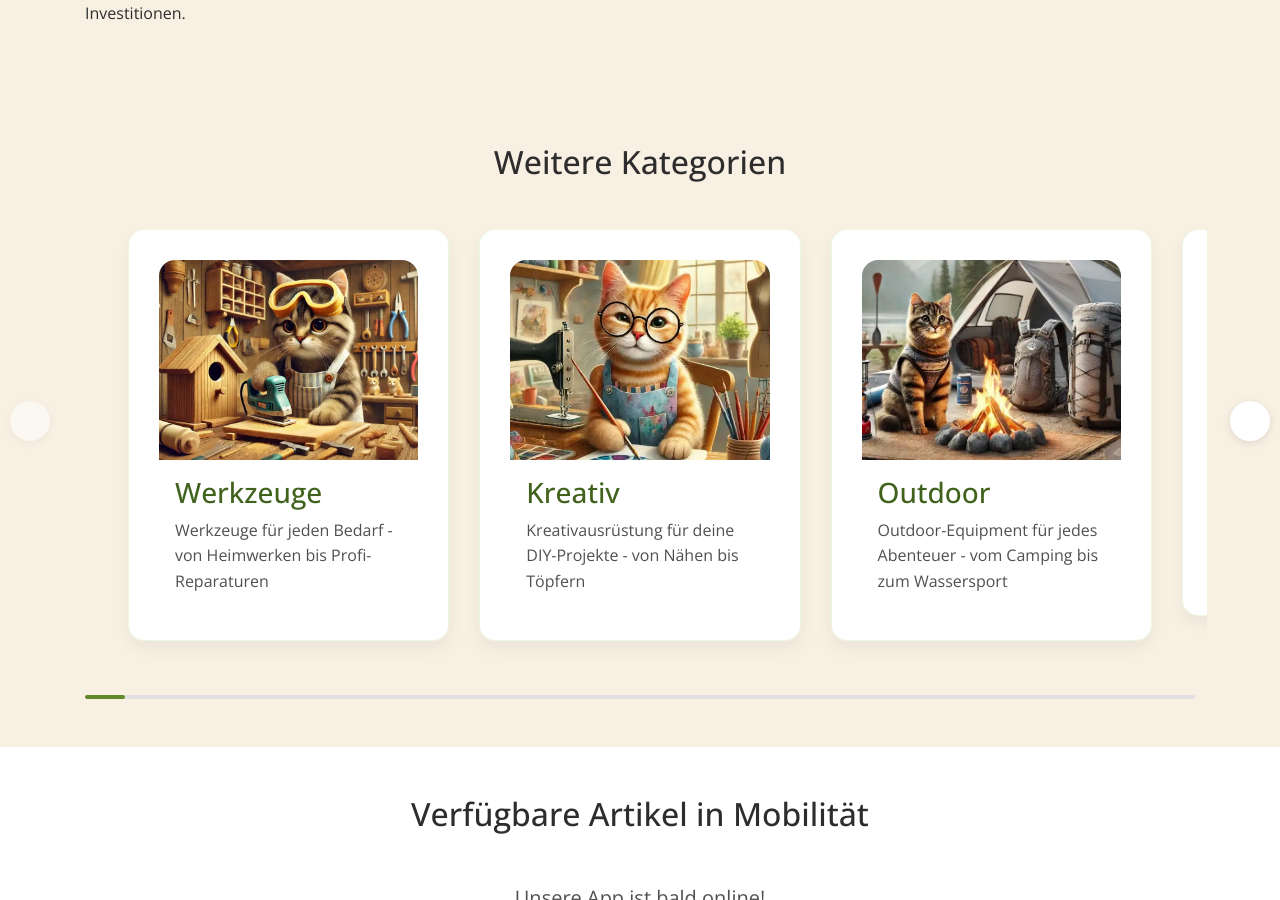
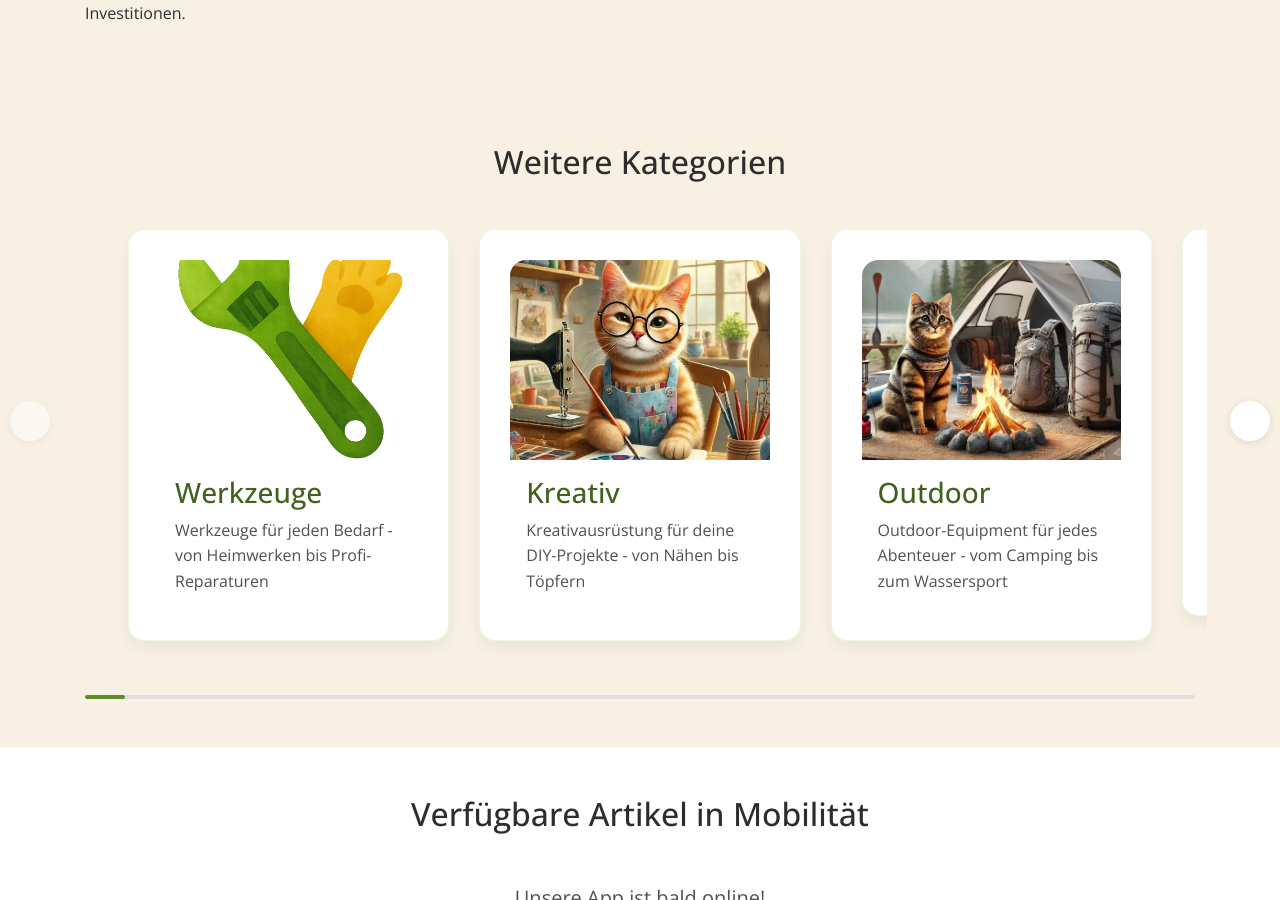
Before and after one commit to TrimeraDev/Mietzekater.de, a Jekyll site: the page built from _categories/auto-zubehoer.md, in a window 1280 px wide and 900 px high, scrolled down 1788 px. Built offline with Jekyll 4.4.1, drawn with Linux system fonts in a browser that asks for light colours; comment, search, counter and statistics services are not loaded; grey boxes are pictures that could not be loaded.

Commit message:
fix caegories?

```diff
--- a/_includes/related-categories.html
+++ b/_includes/related-categories.html
@@ -29,7 +29,7 @@
                 <div class="col-md-4 mb-3">
                     <a href="{{ category.url }}" class="text-decoration-none">
                         <div class="card category-card" style="border-radius: 16px; overflow: hidden; box-shadow: 0 8px 16px rgba(0,0,0,0.05); border: 1px solid rgba(167, 207, 104, 0.2);">
-                            <img src="/assets/categories/mietzekater-{{ category.slug }}.webp" alt="{{ category.title }} Category" class="card-img-top">
+                            <img src="{{ category.hero_image }}" alt="{{ category.title }} Category" class="card-img-top" loading="lazy" decoding="async">
                             <div class="card-body">
                                 <h3 class="card-title" style="color: var(--primary-dark);">{{ category.title }}</h3>
                                 <p class="card-text" style="color: var(--text-muted);">{{ category.short_description }}</p>
--- a/_layouts/category.html
+++ b/_layouts/category.html
@@ -9,7 +9,11 @@ meta_keywords: {{ page.meta_keywords | default: page.title }}
 <section class="hero category-hero py-5 position-relative" style="background-color: var(--background-dark);">
     <div class="category-hero-image">
         <div class="image-wrapper h-100">
-            <img src="{{ page.hero_image }}" alt="{{ page.title }} Hero Image" class="hero-image" style="opacity: 1; object-fit: cover; width: 100%; height: 100%;">
+            {% assign ext = page.hero_image | split: '.' | last | downcase %}
+            <picture>
+                <source srcset="{{ page.hero_image }}" type="image/{{ ext }}">
+                <img src="{{ page.hero_image }}" alt="{{ page.title }} Hero Image" class="hero-image" loading="lazy" decoding="async" style="opacity: 1; object-fit: cover; width: 100%; height: 100%;">
+            </picture>
         </div>
     </div>    <div class="container position-relative">
         <div class="row align-items-center position-relative">
```
